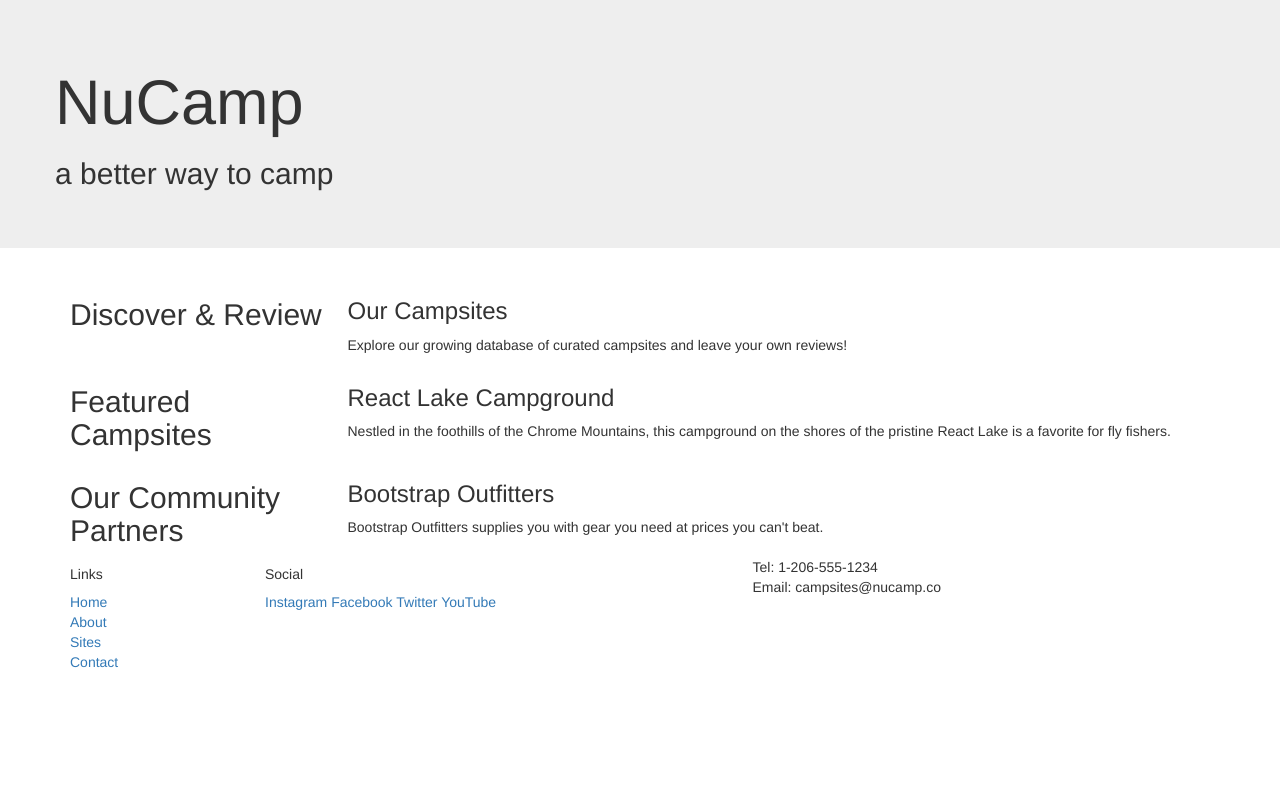
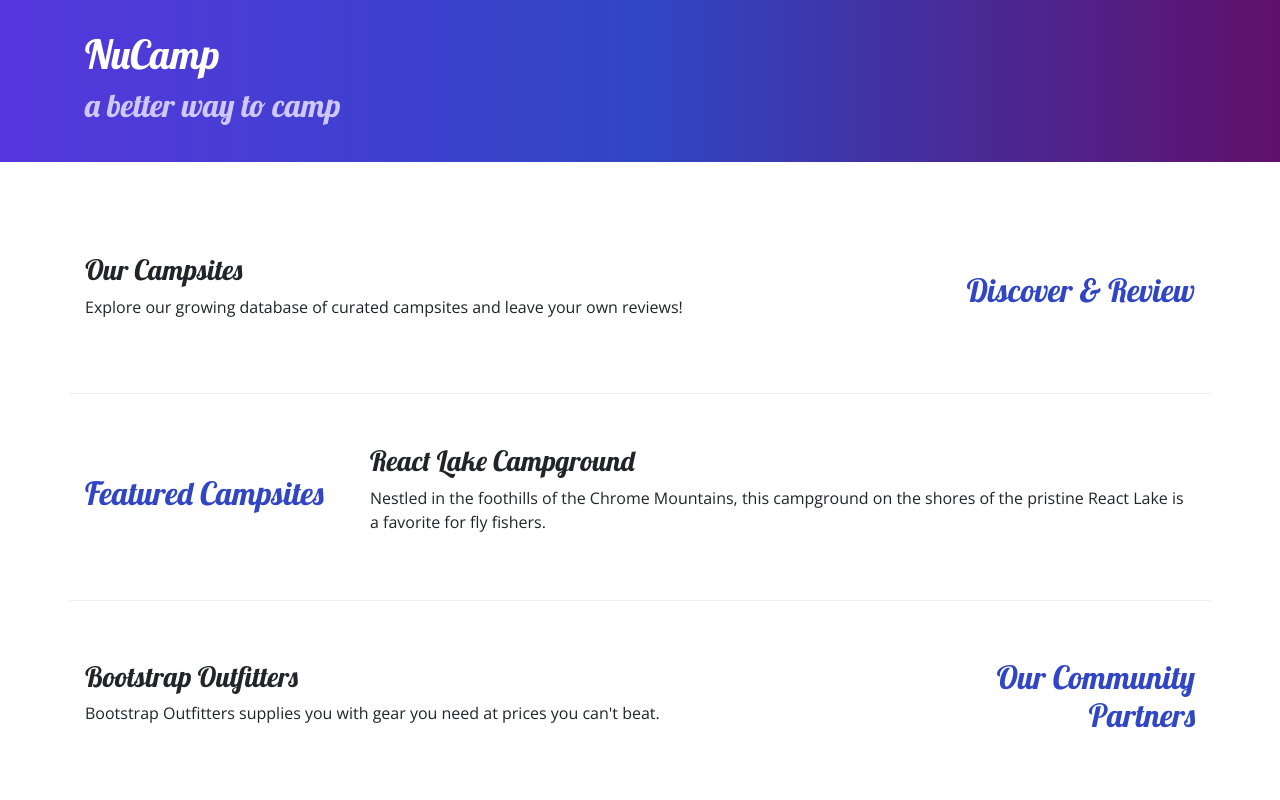
Before and after one commit to AejaMonet/nucampsiteproject, a website: page index.html in a window 1280 px wide. Shown: the top 800 px of the page. Drawn offline with nearby package versions, Linux system fonts and the light colour scheme.

Commit message:
Wk1 styles and alignment

```diff
--- /dev/null
+++ b/css/styles.css
@@ -0,0 +1,32 @@
+body {
+    font-family: "Open Sans", sans-serif;
+}
+
+h1, h2, h3 {
+    font-family: "Lobster", cursive;
+}
+
+h2 {
+    color: #3046C5;
+}
+
+header h2 {
+    color: #CEC8FF;
+}
+
+footer {
+    background-image: linear-gradient(#CEC8FF, white);
+    padding: 20px 0;
+}
+
+.jumbotron {
+    padding: 30px;
+    background-image: linear-gradient(to right, #5637DD, #3046C5, #60106B);
+    color: white;
+}
+
+.row-content {
+    padding: 50px 0;
+    border-bottom: 1px ridge;
+    min-height: 200px;
+}
--- a/index.html
+++ b/index.html
@@ -9,12 +9,15 @@
         <!-- Bootstrap CSS -->
         <link rel="stylesheet" href="node_modules/bootstrap/dist/css/bootstrap.min.css" />
 
+        <!-- Additional CSS must be placed after Bootstrap CSS -->
+        <link rel="stylesheet" href="https://fonts.googleapis.com/css?family=Lobster|Open+Sans" />
+        <link rel="stylesheet" href="css/styles.css" />
         <title>NuCamp: A Better Way To Camp</title>
     </head>
 
 <body>
 
-    <header class="jumbotron">
+    <header class="jumbotron jumbotron-fluid">
         <div class="container">
             <div class="row">
                 <div class="col">
@@ -26,9 +29,9 @@
     </header>
 
     <div class="container">
-        <div class="row">
+        <div class="row row-content align-items-center">
             <div class="col-sm-4 order-sm-last col-md-3">
-                <h2>Discover & Review</h2>
+                <h2 class="text-sm-right">Discover & Review</h2>
             </div>
             <div class="col">
                 <h3>Our Campsites</h3>
@@ -36,7 +39,7 @@
             </div>
         </div>
 
-    <div class="row">
+    <div class="row row-content align-items-center">
         <div class="col-sm-4 col-md-3">
             <h2>Featured Campsites</h2>
         </div>
@@ -46,9 +49,9 @@
         </div>
     </div>
 
-    <div class="row">
+    <div class="row row-content align-items-center">
         <div class="col-sm-4 order-sm-last col-md-3">
-            <h2>Our Community Partners</h2>
+            <h2 class="text-sm-right">Our Community Partners</h2>
         </div>
         <div class="col">
             <h3>Bootstrap Outfitters</h3>
@@ -69,14 +72,14 @@
                 <li><a href="#">Contact</a></li>
             </ul>
                 </div>
-        <div class="col-6 col-sm-5">
+        <div class="col-6 col-sm-5 text-center">
             <h5>Social</h5>
             <a href="http://instagram.com/">Instagram</a>
             <a href="http://facebook.com/">Facebook</a>
             <a href="http://twitter.com/">Twitter</a>
             <a href="http://youtube.com/">YouTube</a>
         </div>
-                <div class="col-sm-4">
+                <div class="col-sm-4 text-center">
                     Tel: 1-206-555-1234<br />
                     Email: campsites@nucamp.co
                 </div>
```
Also changed, not shown: package.json (added, +19 -0 lines), 1 other file.
